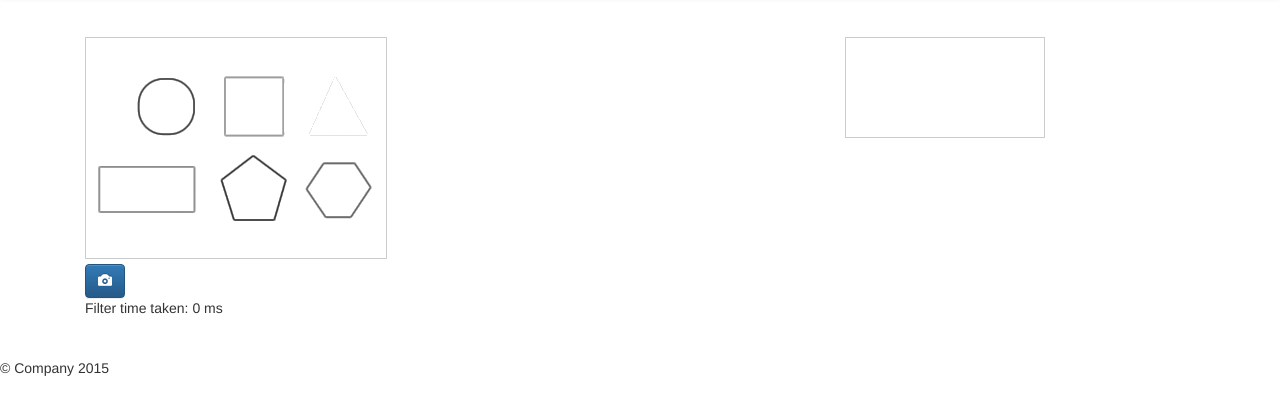
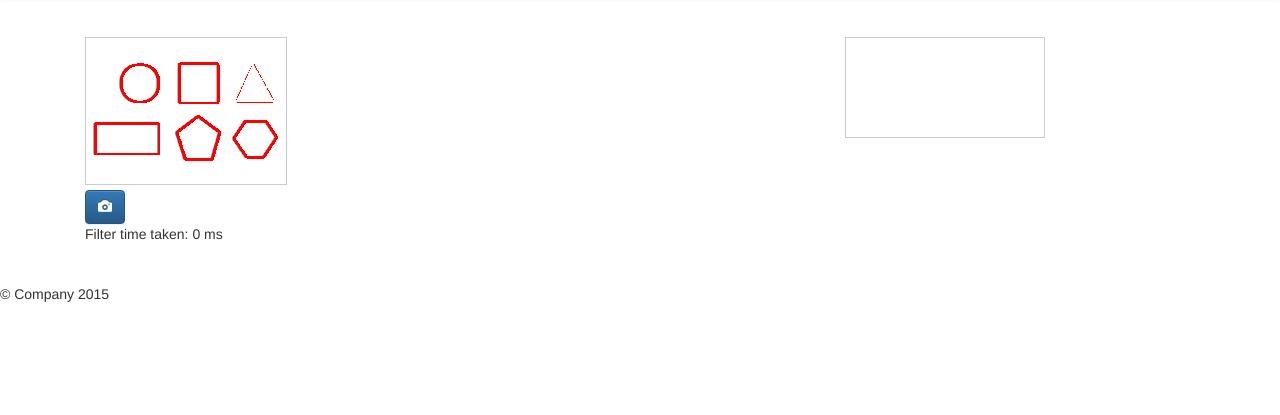
Before and after one commit to piratefsh/image-processing, a website: page sobel/index.html in a window 1280 px wide. Shown: the part 53-468 px from the top of the page. Drawn offline with nearby package versions, Linux system fonts and the light colour scheme.

Commit message:
Implement lookup tables

```diff
--- a/sobel/index.html
+++ b/sobel/index.html
@@ -77,7 +77,6 @@
         </footer>
       </div>
       <!-- /container -->
-      <script src="//ajax.googleapis.com/ajax/libs/jquery/1.11.2/jquery.min.js"></script>
       <script>window.jQuery || document.write('<script src="js/vendor/jquery-1.11.2.min.js"><\/script>')</script>
 
     <script src="js/vendor/bootstrap.min.js"></script>
--- a/sobel/js/HoughTransform.js
+++ b/sobel/js/HoughTransform.js
@@ -1,16 +1,35 @@
+"use strict"
+
 function HoughTransform(options){
     // given an array edges, use hough transform to detect lines/etc
     this.accumulator = {};
     this.threshold = 50;
     this.type = options.type;
+
+    // precalculate tables for sin, cos and radian values
+    this.tables = {
+        sin: {},
+        cos: {}
+    }
+
+    for(var deg = 0; deg < 180; deg++){
+        var rad = (deg * Math.PI / 180);
+        this.tables.sin[rad] = Math.sin(rad);
+        this.tables.cos[rad] = Math.cos(rad);
+    }
+
+    // get radians from keys
+    this.tables.radians = Object.keys(this.tables.sin);
 }
 
 HoughTransform.prototype = {
     doTransform: function(c, edges){
         switch(this.type){
             case 'lines':
+                timer('start');
                 var acc = this.lines(c, edges);
                 this.drawLines(c, edges);
+                timer('end');
                 break;
             case 'circles':
         }
@@ -21,15 +40,21 @@ HoughTransform.prototype = {
         var centerX = Math.floor(width/2);
         var centerY = Math.floor(edges.length/width);
         var acc = this.accumulator;
+
+        //use precalculated values
+        var sin = this.tables.sin;
+        var cos = this.tables.cos;
+        var radians = this.tables.radians;
+
         //detects lines and returns array with line locations
         for(var i = 0; i < edges.length; i++){
             var x = (i / width) - centerX;
             var y = (i % width) - centerY;
 
             // calculate r for theta = 1deg to 180deg
-            for(var deg = 0; deg < 180; deg+=2){
-                rad = deg * Math.PI / 180;
-                var r = parseInt(x * Math.cos(rad) + y * Math.sin(rad));
+            for(var j = 0; j < radians.length; j++){
+                var rad = radians[j];
+                var r = parseInt(x * cos[rad] + y * sin[rad]);
 
                 // increment accumulator by 1 for every r found
                 if([r, rad] in acc){
@@ -50,26 +75,29 @@ HoughTransform.prototype = {
         var rDegs = Object.keys(acc);
         var data = c.getDataArr();
         var width = c.canvas.width;
-        trace(edges.length, data.length, acc.length)
+        var height = c.canvas.height;
+
+        //use precalculated values
+        var sin = this.tables.sin;
+        var cos = this.tables.cos;
+        var radians = this.tables.radians;
+
         // draw lines detected from accumulator data. takes in original image data
         for(var i = 0; i < rDegs.length; i++){
             // check if local maxima
             var rd = rDegs[i];
-            if(acc[rd] > 10){
-
+            if(acc[rd] > 100){
+                rd = rd.split(',');
                 var r = rd[0];
                 var rad = rd[1];
 
-                // all possible ys
+                // all possible xs
                 for(var x = 0; x < width; x++){
-                    //if y is on an edge
-
-                    var y =  parseInt((r - x * Math.cos(rad)) / Math.sin(rad));
-                    var onEdge = edges[x*width + y];
-                    if(onEdge){
-                        data[x*width+y] = [255, 0, 0, 255];
+                    var y =  parseInt((r - x * cos[rad]) / sin[rad]);
+                    var idx = x * width + y;
+                    if(edges[idx]){
+                        data[idx] = [255, 0, 0, 255];
                     }
-
                 }
             }
         }
@@ -83,7 +111,6 @@ HoughTransform.prototype = {
             flatData[i*4+3] = px[3];
         }
 
-        trace('draw')
         c.draw(flatData);
 
     }
--- a/sobel/js/main.js
+++ b/sobel/js/main.js
@@ -7,8 +7,8 @@ var canvas;
 var options = {
     canvas: {
         id: 'playground',
-        width: 600/2,
-        height: 440/2,
+        width: 600/3,
+        height: 440/3,
         imageUrl: 'img/shapes.jpg'
     }
 }
@@ -49,7 +49,7 @@ function filterIt(canvas){
         document.getElementById('filter-time').innerHTML = timer.end - timer.start + ' ms';
 
         // detect lines using Hough Transform
-        // canvas.doHoughTransform(filters['houghLines']);
+        canvas.doHoughTransform(filters['houghLines']);
     });
 }
 
```
